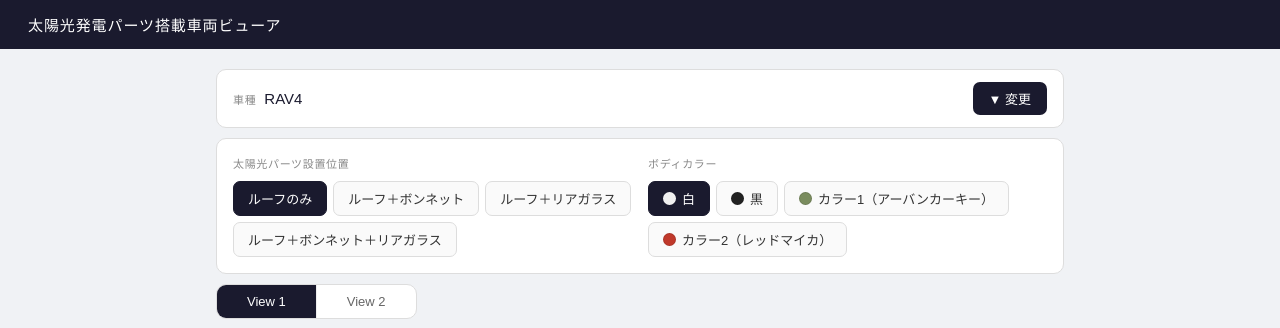
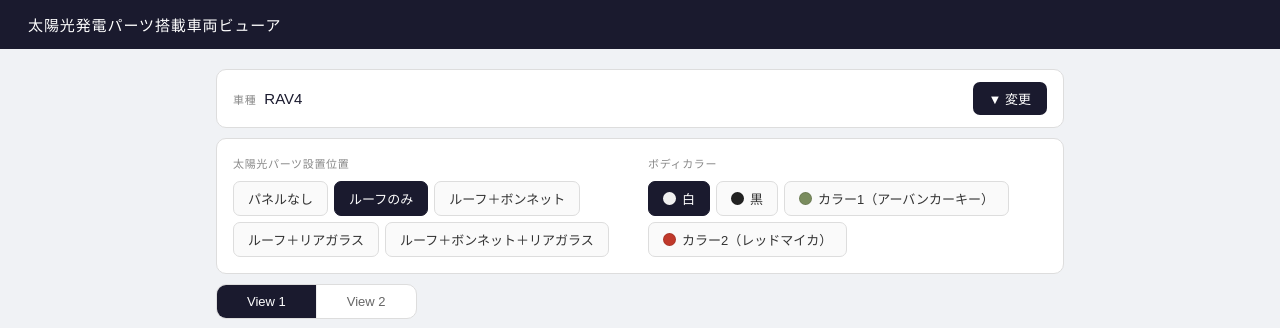
Before and after one commit to IB1993/pero-viewer, a plain HTML site: page index.html in a window 1280 px wide. Shown: the top 328 px of the page. Drawn offline with Linux system fonts and the light colour scheme.

Commit message:
パネルなし画像追加・設置位置にパネルなし選択肢追加

```diff
--- a/index.html
+++ b/index.html
@@ -155,6 +155,7 @@ header h1 { font-size: 15px; font-weight: normal; letter-spacing: 0.06em; }
     <div class="ctrl-section">
       <span class="ctrl-label">太陽光パーツ設置位置</span>
       <div class="ctrl-opts" id="opts-pos">
+        <button class="ctrl-btn" onclick="pick('pos','パネルなし',this)">パネルなし</button>
         <button class="ctrl-btn active" onclick="pick('pos','ルーフのみ',this)">ルーフのみ</button>
         <button class="ctrl-btn" onclick="pick('pos','ルーフプラスボンネット',this)">ルーフ＋ボンネット</button>
         <button class="ctrl-btn" onclick="pick('pos','ルーフプラスリアガラス',this)">ルーフ＋リアガラス</button>
@@ -252,6 +253,7 @@ header h1 { font-size: 15px; font-weight: normal; letter-spacing: 0.06em; }
 const state = { car: 'RAV4', pos: 'ルーフのみ', color: '白' };
 
 const POS_LABELS = {
+  'パネルなし':                'パネルなし',
   'ルーフのみ':                'ルーフのみ',
   'ルーフプラスボンネット':     'ルーフ＋ボンネット',
   'ルーフプラスリアガラス':     'ルーフ＋リアガラス',
```
Also changed, not shown: RAV4/RAV4_パネルなし_白.png (added), RX/RX_パネルなし_白.png (added), サクラ/サクラ_パネルなし_白.png (added).
